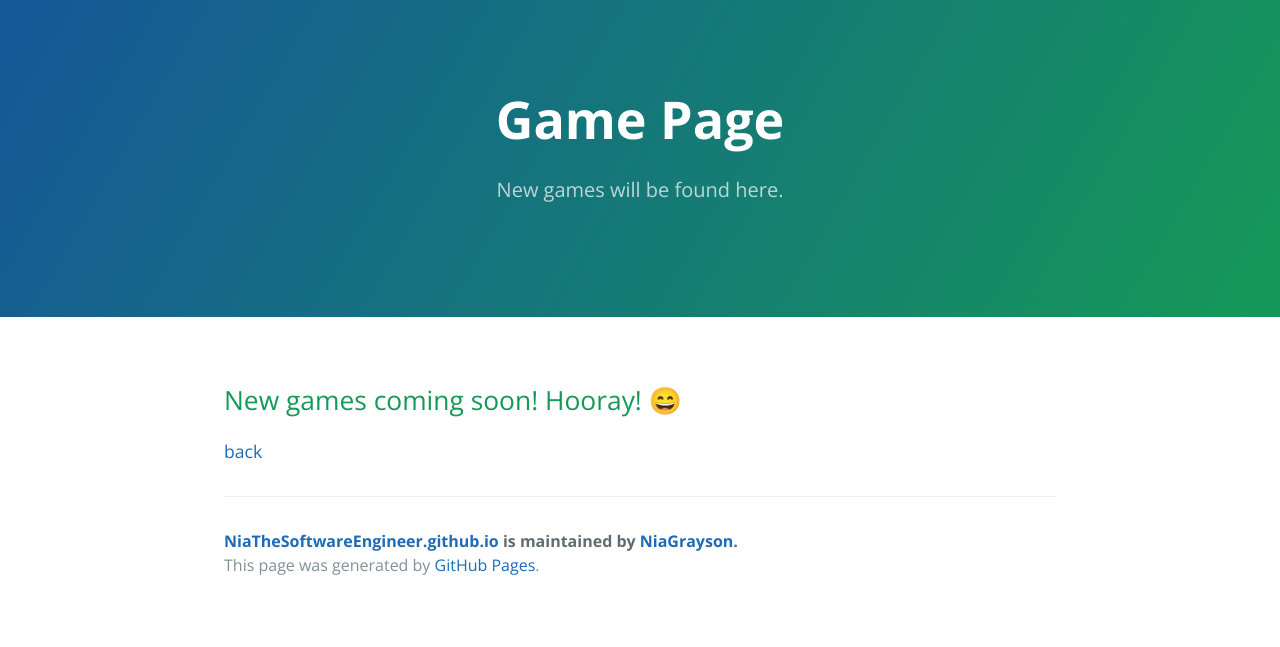
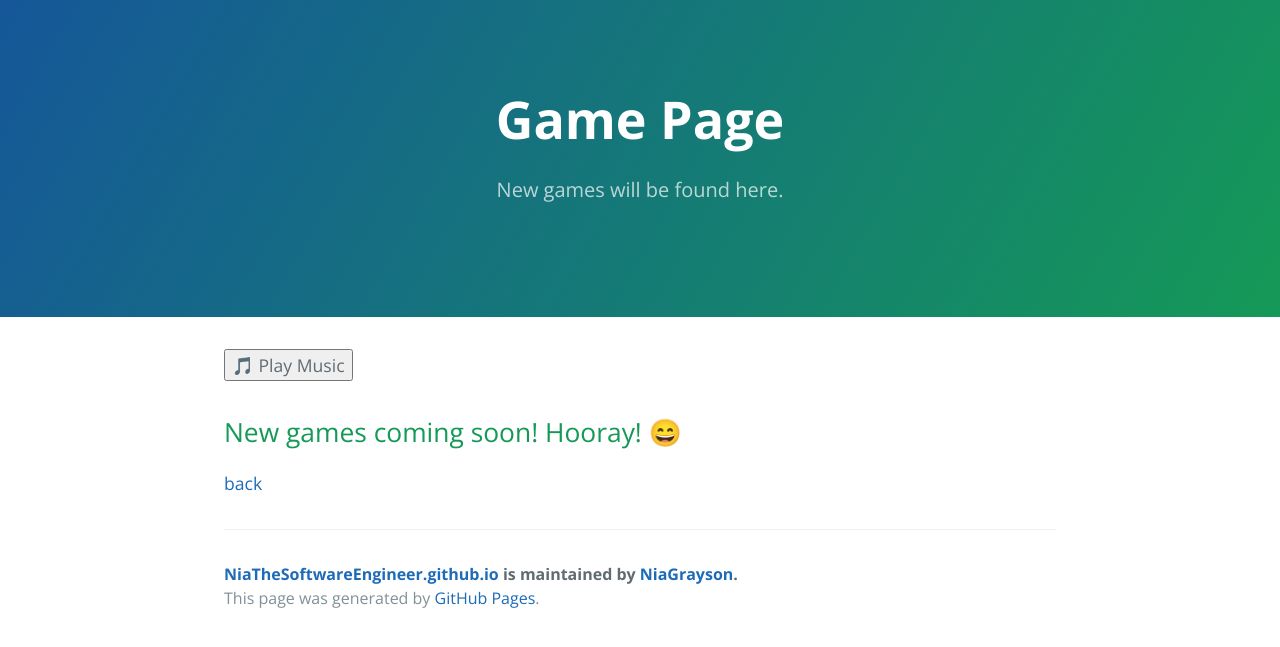
Before and after one commit to NiaGrayson/NiaTheSoftwareEngineer.github.io, a Jekyll site: the page built from Game-page.md, in a window 1280 px wide. Shown: the top 647 px of the page. Built offline with Jekyll 4.4.1, drawn with Linux system fonts in a browser that asks for light colours.

Commit message:
Update Game-page with music button and script
Replaced music player script and added a button to play music.

```diff
--- a/Game-page.md
+++ b/Game-page.md
@@ -3,7 +3,13 @@ layout: default
 title: Game Page
 description: New games will be found here.
 ---
-<script src="js/music-player.js"></script>
+
+<button id="music-button">🎵 Play Music</button>
+
 ## New games coming soon! Hooray! 😄
 
+
 [back](./)
+
+
+<script src="js/index.js"></script>
```
